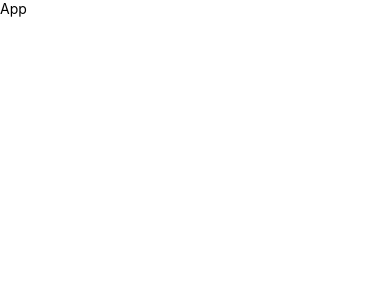
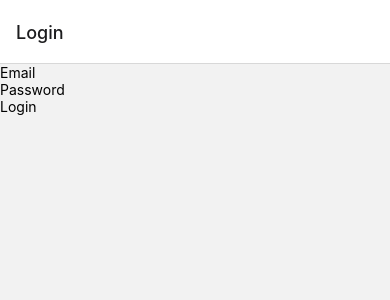
Before and after one commit to JapjyotSuri/Firebase_TodoApp, a React Native app: screen / in a window 390 px wide. Shown: the top 300 px of the page. Built offline with nearby package versions, Linux system fonts and the light colour scheme.

Commit message:
Authentication Done

```diff
--- a/App.tsx
+++ b/App.tsx
@@ -6,20 +6,40 @@ import {NavigationContainer} from '@react-navigation/native'
 import Signup from './Components/Signup'
 import Login from './Components/Login'
 import Homescreen from './Components/Homescreen'
-import { Text, View } from 'react-native'
+import { Alert, Pressable, SafeAreaView, Text, TextInput, View } from 'react-native'
+import { createNativeStackNavigator } from '@react-navigation/native-stack'
 const App = () => {
+  const Stack=createNativeStackNavigator();
+//   const [email,setEmail]=useState('');
+//   const [password,setPassword]=useState('')
+//   function signUpFunc(){
+//       auth().createUserWithEmailAndPassword(email,password).then(()=> {
+//         Alert.alert("user created" + email,password)
+//         setEmail("");
+//         setPassword("");
 
+//   }).catch((error) =>{
+//     console.log(error)
+//     Alert.alert(error.nativeErrorMessage)
+//   }
+// ) }
   return (
-    <View>
-      <Text>App</Text>
-      </View>
-    // <NavigationContainer>
-    // <Stack.Navigator initialRouteName='Login'>
-    //   <Stack.Screen name='Signup' component={Signup}></Stack.Screen>
-    //   <Stack.Screen name='Login' component={Login}></Stack.Screen>
-    //   <Stack.Screen name='Home' component={Homescreen}></Stack.Screen>
-    // </Stack.Navigator>
-    // </NavigationContainer>
+    // <SafeAreaView>
+    // <View>
+    //  <View>
+    //   <TextInput placeholder='Email' value={email} onChangeText={setEmail}/>
+    //   <TextInput placeholder='Password' value={password} onChangeText={setPassword}/>
+    //   <Pressable onPress={signUpFunc}><Text>Sign up</Text></Pressable>
+    // </View>
+    //   </View>
+    //   </SafeAreaView>
+    <NavigationContainer>
+    <Stack.Navigator initialRouteName='Login'>
+      <Stack.Screen name='Signup' component={Signup}></Stack.Screen>
+      <Stack.Screen name='Login' component={Login}></Stack.Screen>
+      <Stack.Screen name='Home' component={Homescreen}></Stack.Screen>
+    </Stack.Navigator>
+    </NavigationContainer>
   )
 }
 
--- a/package.json
+++ b/package.json
@@ -12,8 +12,12 @@
   "dependencies": {
     "@react-native-firebase/app": "^20.1.0",
     "@react-native-firebase/auth": "^20.1.0",
+    "@react-navigation/native": "^6.1.17",
+    "@react-navigation/native-stack": "^6.9.26",
     "react": "18.2.0",
-    "react-native": "0.74.2"
+    "react-native": "0.74.2",
+    "react-native-safe-area-context": "^4.10.5",
+    "react-native-screens": "^3.32.0"
   },
   "devDependencies": {
     "@babel/core": "^7.20.0",
```
Also changed, not shown: 2 other files (tests, documents, lock files or other folders).
